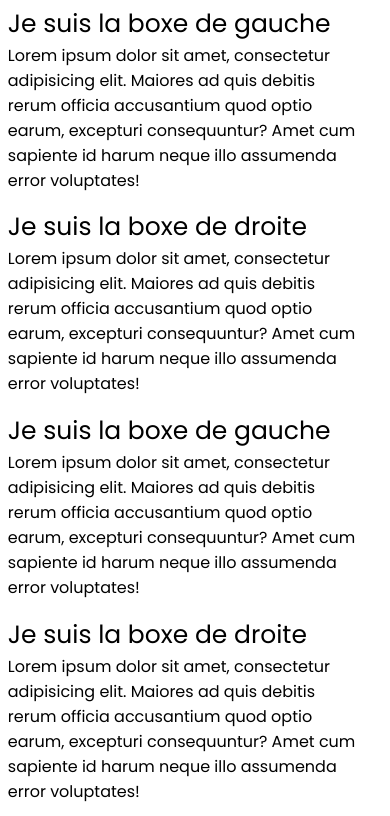
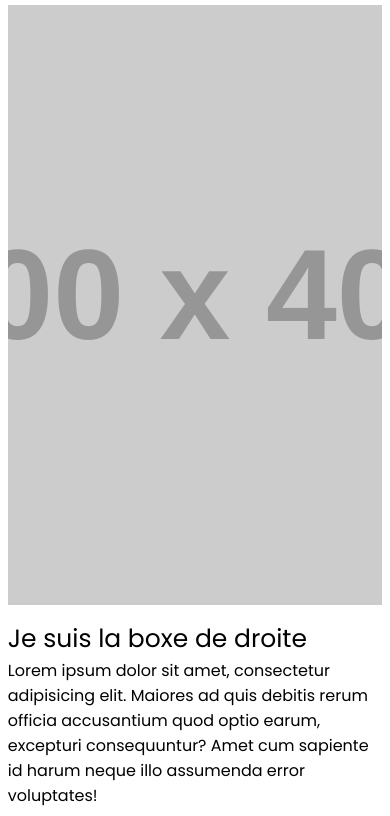
Before and after one commit to wumiolabisi/uicomponents, a plain HTML site: page index.html in a window 390 px wide. Shown: the part 56-872 px from the top of the page. Drawn offline with Linux system fonts and the light colour scheme; placeholder pictures from the web are drawn by us.

Commit message:
KAN-1 Vérification du responsive + ajout d'une classe pour gérer la taille des balises images

```diff
--- a/index.html
+++ b/index.html
@@ -13,27 +13,10 @@
 
     <div class="container">
         <h1>Les blocs classiques</h1>
+
         <div class="col">
-            <h2>Je suis la boxe de gauche</h2>
-            <p>Lorem ipsum dolor sit amet, consectetur adipisicing elit. Maiores ad quis debitis rerum officia
-                accusantium
-                quod optio earum, excepturi consequuntur? Amet cum sapiente id harum neque illo assumenda error
-                voluptates!</p>
-        </div>
-        <div class="col">
-            <h2>Je suis la boxe de droite</h2>
-            <p>Lorem ipsum dolor sit amet, consectetur adipisicing elit. Maiores ad quis debitis rerum officia
-                accusantium
-                quod optio earum, excepturi consequuntur? Amet cum sapiente id harum neque illo assumenda error
-                voluptates!
-            </p>
-        </div>
-        <div class="col">
-            <h2>Je suis la boxe de gauche</h2>
-            <p>Lorem ipsum dolor sit amet, consectetur adipisicing elit. Maiores ad quis debitis rerum officia
-                accusantium
-                quod optio earum, excepturi consequuntur? Amet cum sapiente id harum neque illo assumenda error
-                voluptates!</p>
+            <img src="https://placehold.co/600x400" class="img" />
+
         </div>
         <div class="col">
             <h2>Je suis la boxe de droite</h2>
--- a/src/_containers.scss
+++ b/src/_containers.scss
@@ -1,7 +1,7 @@
 /* Breakpoints */
 $xl: 87.5em; // 4k and hi-res desktop
 $lg: 60em; // 1080 and hi-res laptops
-$med: 40em; // hi-res tablets and low-res laptops
+$md: 40em; // hi-res tablets and low-res laptops
 $sm: 28em; // mobile and low-res tablets
 $xs: 20em; // mobile only
 
@@ -94,18 +94,25 @@ h1 {
 
     .col {
         flex-direction: column;
-        width: 90%;
+        width: 100%;
         padding: 2%;
+        align-content: center;
+        justify-content: center;
+
+
 
 
         @include responsive($lg) {
             flex-direction: row;
+            justify-content: start;
             @include dynamicWidth;
 
         }
 
         @include responsive($xl) {
             flex-direction: row;
+            justify-content: start;
+
             @include dynamicWidth;
 
         }
--- a/src/style.scss
+++ b/src/style.scss
@@ -53,6 +53,27 @@ article {
     font-size: 1.6rem;
 }
 
+img {
+    width: 100%;
+    height: 600px;
+    object-fit: cover;
+    object-position: center center;
+
+    @include responsive($md) {
+        height: 200px;
+
+    }
+
+    @include responsive($lg) {
+        height: 300px;
+
+    }
+
+    @include responsive($xl) {
+        height: 400px;
+
+    }
+}
 
 
 /** Animations **/
@@ -74,6 +95,12 @@ article {
     }
 }
 
+/**
+* I’m using 9 placeholder elements so I set the loop to stop at 9
+* and I’ve chosen an animation-delay which is based on 9. Because of
+* this the animation will have a consistent rhythm and by the 9th nth-child
+* the delay will be 0.5s (half the duration of this animation).
+*/
 @mixin fadeInAnimation($className) {
 
     @for $i from 1 through 9 {
@@ -87,6 +114,7 @@ article {
     }
 }
 
+//Animation for containers columns
 .col {
     @extend %fade-in;
     @include fadeInAnimation('&');
```
Also changed, not shown: style.css.
